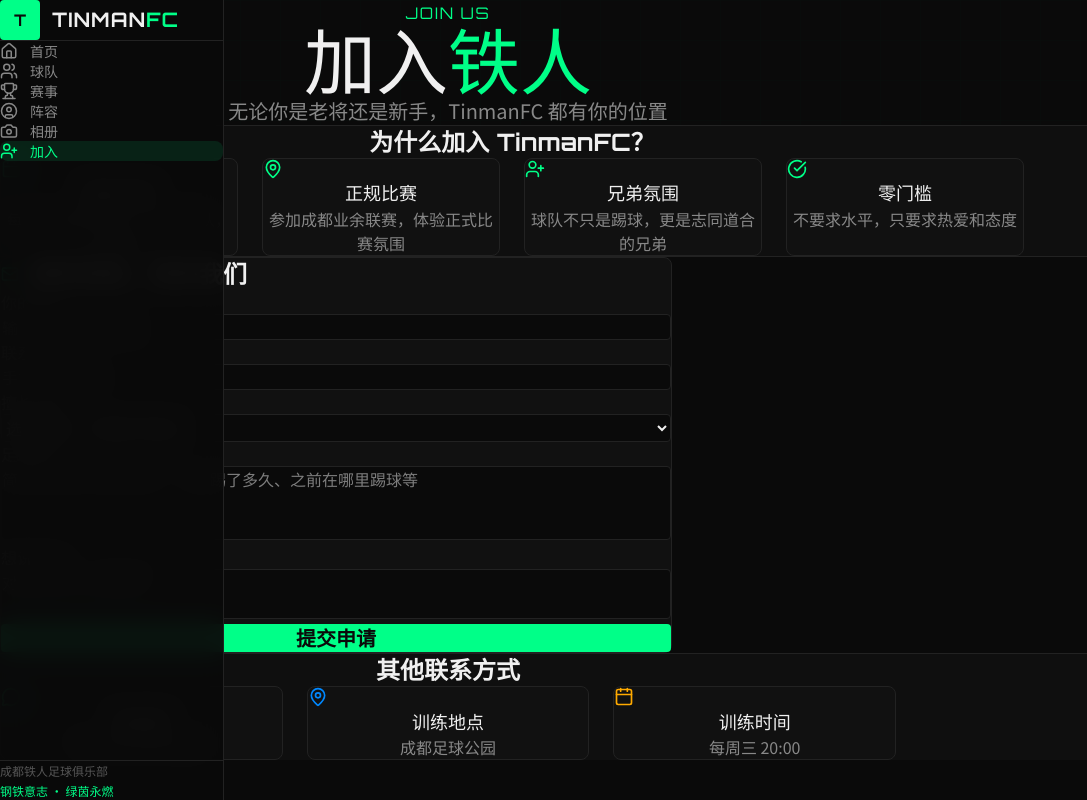
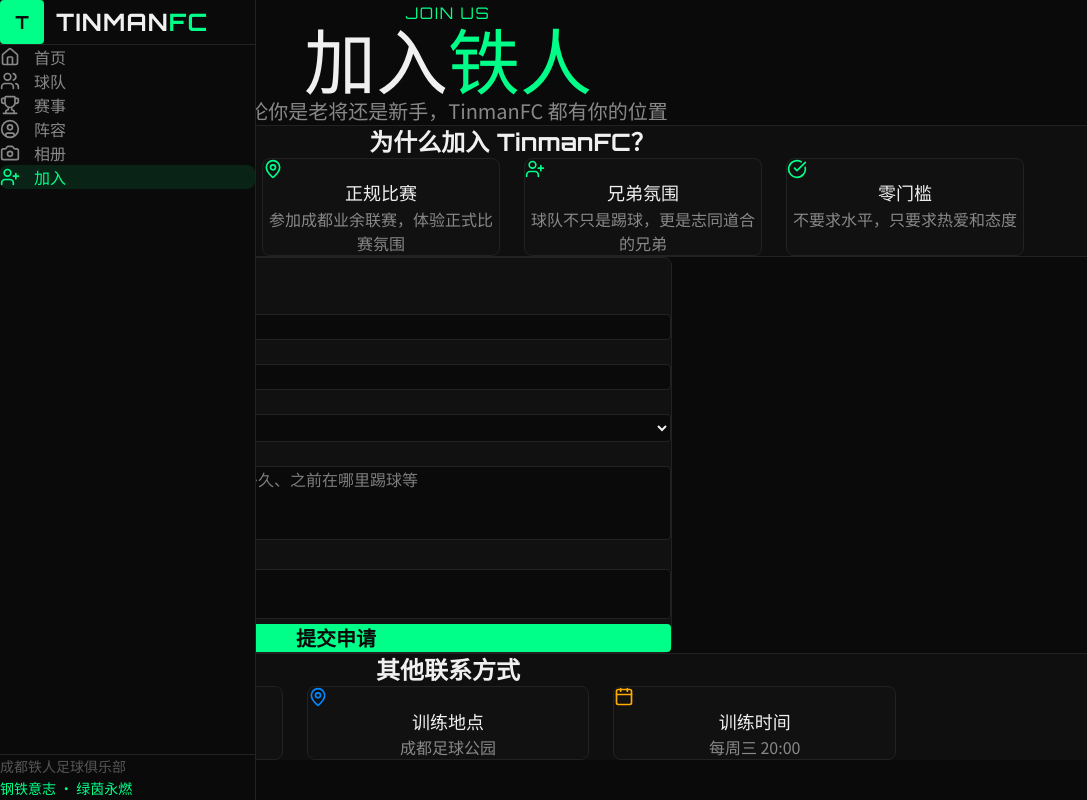
Before and after one commit to wsn86kxqzh-wq/TinmanFC, a React (Vite) app: page /join in a window 1280 px wide. Shown: the top 800 px of the page, without its empty margins (0-1087 px from the left). Built offline with nearby package versions, Linux system fonts and the light colour scheme.

Commit message:
fix: 侧边栏加宽+字体放大+内容区偏移量同步，解决遮挡问题

```diff
--- a/src/App.jsx
+++ b/src/App.jsx
@@ -14,7 +14,7 @@
       <div className="min-h-screen bg-bg-dark text-text-main">
         <Navbar />
         {/* 手机/平板：顶部导航栏占位；桌面：左侧侧边栏占位 */}
-        <div className="pt-14 lg:pt-0 lg:pl-56">
+        <div className="pt-14 lg:pt-0 lg:pl-64">
           <main className="min-h-screen flex flex-col">
             <div className="flex-1">
               <Routes>
--- a/src/components/Navbar.jsx
+++ b/src/components/Navbar.jsx
@@ -18,35 +18,35 @@
   return (
     <>
       {/* 桌面端：左侧侧边栏 */}
-      <aside className="hidden lg:flex flex-col fixed left-0 top-0 bottom-0 w-56 bg-bg-dark/95 backdrop-blur-md border-r border-border-subtle z-50">
-        <Link to="/" className="flex items-center gap-3 px-5 py-6 group border-b border-border-subtle">
-          <div className="w-10 h-10 bg-primary rounded flex items-center justify-center font-display font-bold text-bg-dark text-base">
+      <aside className="hidden lg:flex flex-col fixed left-0 top-0 bottom-0 w-64 bg-bg-dark border-r border-border-subtle z-50">
+        <Link to="/" className="flex items-center gap-3 px-6 py-7 group border-b border-border-subtle">
+          <div className="w-11 h-11 bg-primary rounded flex items-center justify-center font-display font-bold text-bg-dark text-lg">
             T
           </div>
-          <span className="font-display font-bold text-xl tracking-wider text-text-main group-hover:text-primary transition-colors">
+          <span className="font-display font-bold text-2xl tracking-wider text-text-main group-hover:text-primary transition-colors">
             TINMAN<span className="text-primary">FC</span>
           </span>
         </Link>
 
-        <nav className="flex-1 py-4 px-3 space-y-1">
+        <nav className="flex-1 py-5 px-4 space-y-1.5">
           {navLinks.map((link) => (
             <Link
               key={link.path}
               to={link.path}
-              className={`flex items-center gap-3 px-4 py-3 rounded-lg text-sm font-medium transition-all duration-200 ${
+              className={`flex items-center gap-3.5 px-5 py-3.5 rounded-lg text-base font-medium transition-all duration-200 ${
                 location.pathname === link.path
                   ? 'text-primary bg-primary/10'
                   : 'text-text-muted hover:text-text-main hover:bg-bg-card'
               }`}
             >
-              <link.icon size={18} />
+              <link.icon size={20} />
               {link.label}
             </Link>
           ))}
         </nav>
 
-        <div className="px-5 py-4 border-t border-border-subtle">
-          <p className="text-text-dim text-xs leading-relaxed">
+        <div className="px-6 py-5 border-t border-border-subtle">
+          <p className="text-text-dim text-sm leading-relaxed">
             成都铁人足球俱乐部<br />
             <span className="text-primary">钢铁意志 · 绿茵永燃</span>
           </p>
```
